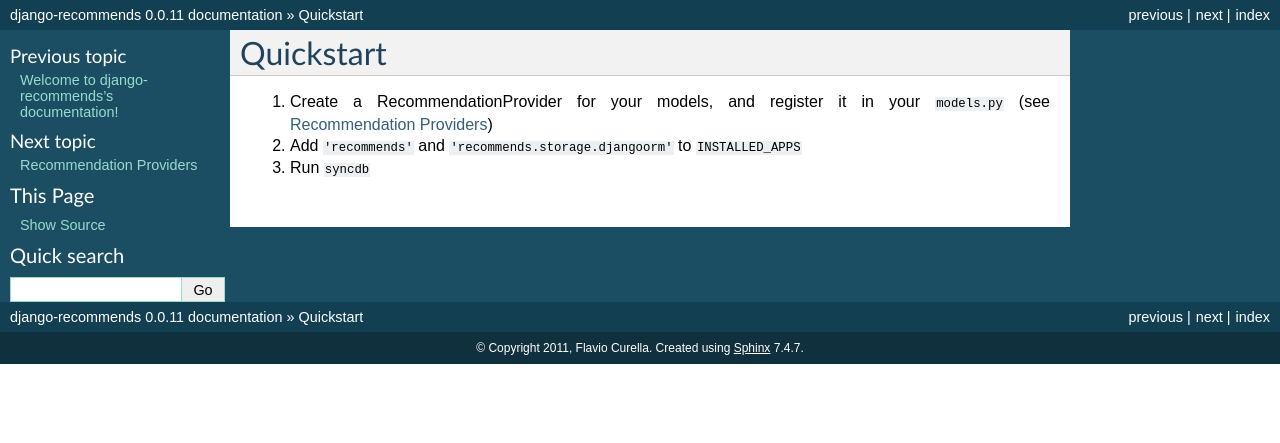
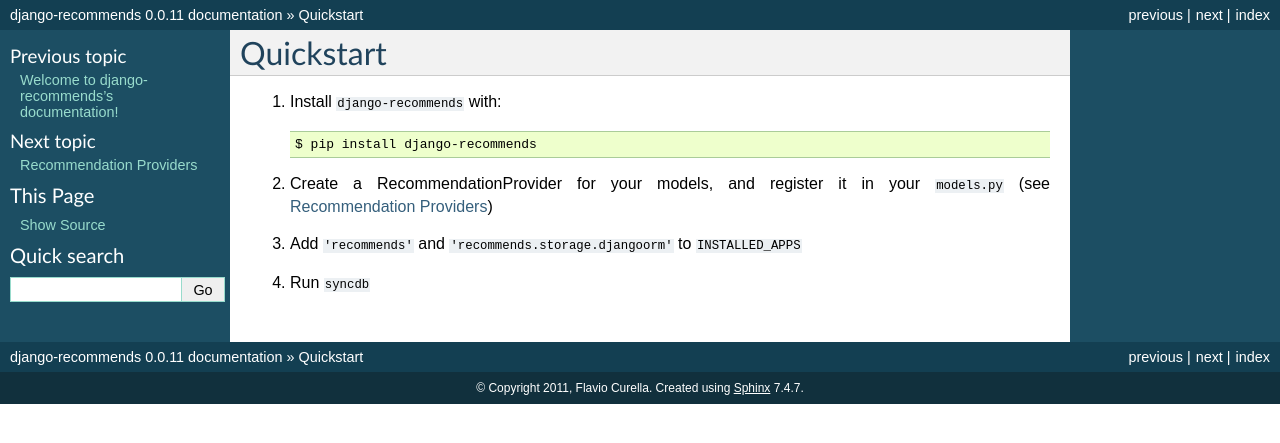
Before and after one commit to fcurella/django-recommends, a Sphinx documentation site: the page built from docs/quickstart.rst, in a window 1280 px wide. Shown: the top 443 px of the page. Built offline with Sphinx 7.4.7, drawn with Linux system fonts in a browser that asks for light colours.

Commit message:
added note on how to install with pip

```diff
--- a/docs/quickstart.rst
+++ b/docs/quickstart.rst
@@ -2,7 +2,12 @@
 
 Quickstart
 -----------
+1. Install ``django-recommends`` with::
 
-1. Create a RecommendationProvider for your models, and register it in your ``models.py`` (see :doc:`providers`)
-2. Add ``'recommends'`` and ``'recommends.storage.djangoorm'`` to ``INSTALLED_APPS``
-3. Run ``syncdb``
+    $ pip install django-recommends
+
+2. Create a RecommendationProvider for your models, and register it in your ``models.py`` (see :doc:`providers`)
+
+3. Add ``'recommends'`` and ``'recommends.storage.djangoorm'`` to ``INSTALLED_APPS``
+
+4. Run ``syncdb``
```
